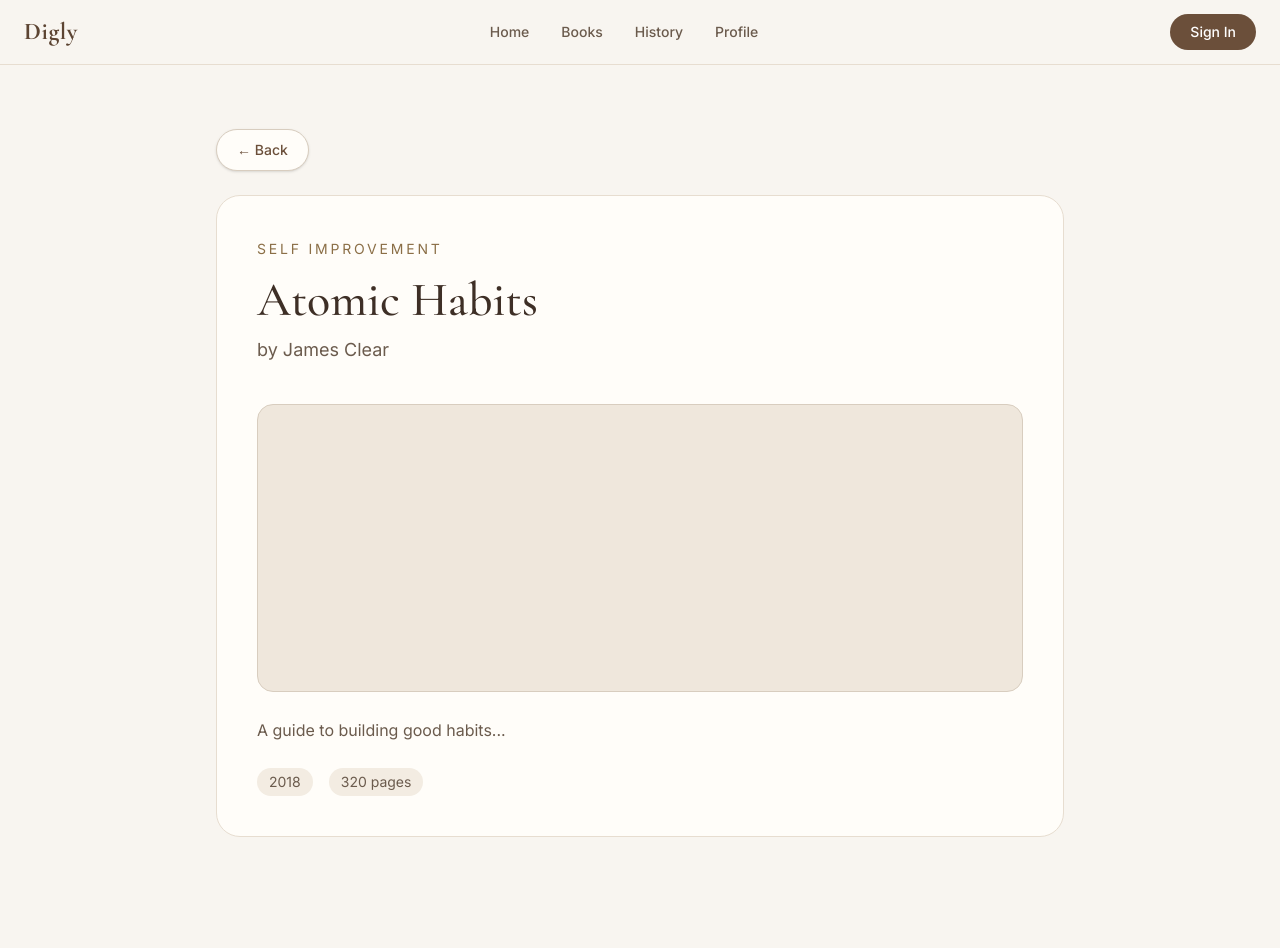
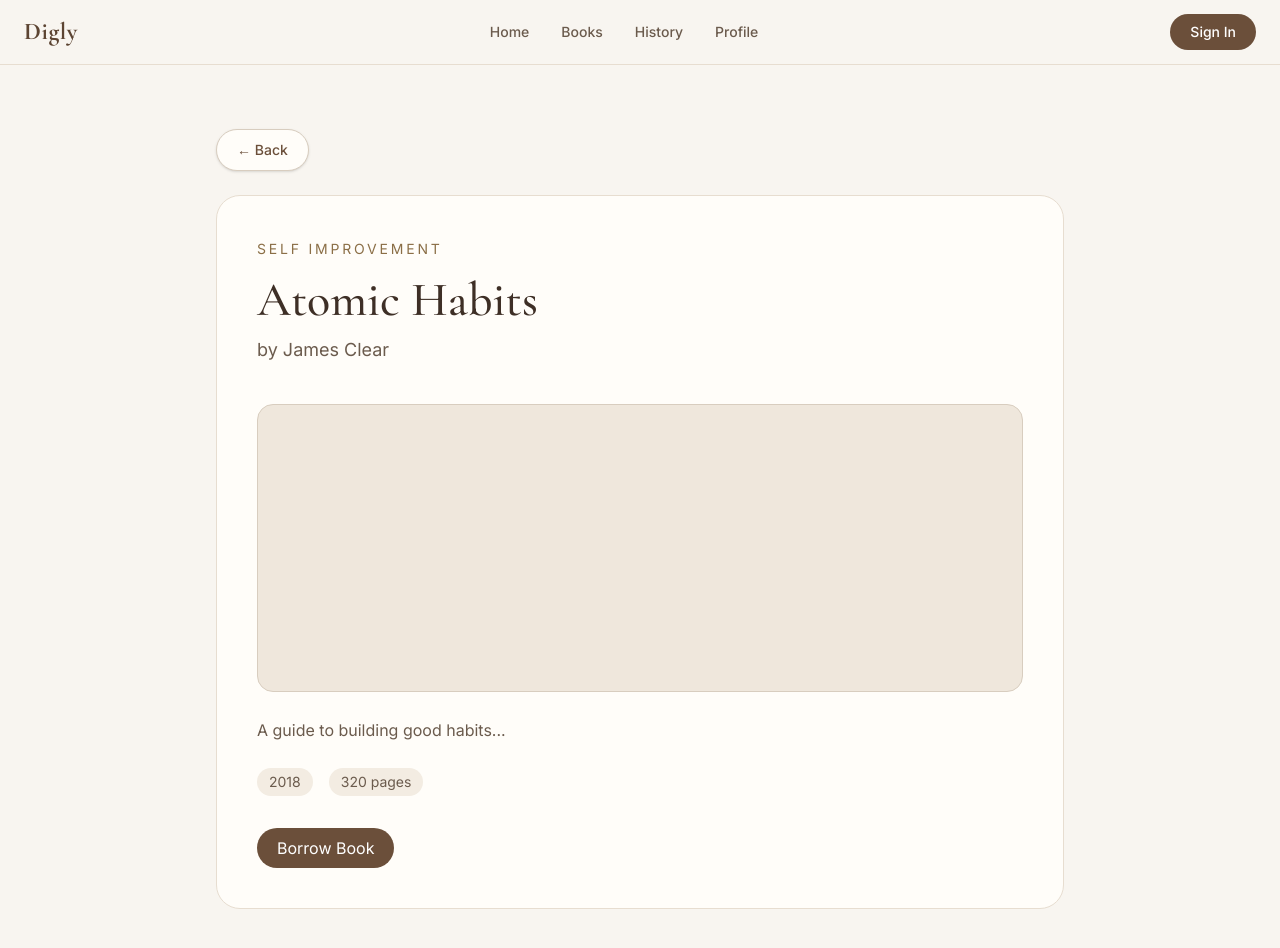
Before and after one commit to Hanifahst/Digly, a React app in the folder frontend/: page /books/1 in a window 1280 px wide. Shown: the top 948 px of the page. Before the commit the page ends 901 px from the top, so only its background shows below. Built offline with nearby package versions, Linux system fonts and the light colour scheme; the HTML template or start-up script is replaced by a standard one.

Commit message:
feat: implement basic borrow system with context

```diff
--- /dev/null
+++ b/frontend/src/context/BorrowContext.jsx
@@ -0,0 +1,34 @@
+import { createContext, useContext, useState } from "react";
+
+const BorrowContext = createContext();
+
+export function BorrowProvider({ children }) {
+  const [borrowedBooks, setBorrowedBooks] = useState([]);
+
+  const borrowBook = (book) => {
+    const exists = borrowedBooks.find((b) => b.id === book.id);
+    if (exists) return;
+
+    setBorrowedBooks([...borrowedBooks, book]);
+  };
+
+  const isBorrowed = (id) => {
+    return borrowedBooks.some((b) => b.id === id);
+  };
+
+  const returnBook = (id) => {
+    setBorrowedBooks((prev) => prev.filter((b) => b.id !== id));
+  };
+
+  return (
+    <BorrowContext.Provider
+      value={{ borrowedBooks, borrowBook, isBorrowed, returnBook }}
+    >
+      {children}
+    </BorrowContext.Provider>
+  );
+}
+
+export function useBorrow() {
+  return useContext(BorrowContext);
+}
--- a/frontend/src/main.jsx
+++ b/frontend/src/main.jsx
@@ -3,9 +3,12 @@
 import { BrowserRouter } from "react-router-dom";
 import App from "./App";
 import "./index.css";
+import { BorrowProvider } from "./context/BorrowContext";
 
 ReactDOM.createRoot(document.getElementById("root")).render(
   <BrowserRouter>
-    <App />
+    <BorrowProvider>
+      <App />
+    </BorrowProvider>
   </BrowserRouter>
 );
--- a/frontend/src/pages/BookDetail/BookDetail.jsx
+++ b/frontend/src/pages/BookDetail/BookDetail.jsx
@@ -1,10 +1,14 @@
 import { useParams, useNavigate } from "react-router-dom";
+import { useState } from "react";
 import books from "../../data/books";
 import Navbar from "../../components/layout/Navbar/Navbar";
+import { useBorrow } from "../../context/BorrowContext";
 
 function BookDetail() {
   const { id } = useParams();
   const navigate = useNavigate();
+
+  const { borrowBook, isBorrowed } = useBorrow();
 
   const book = books.find((b) => b.id === Number(id));
 
@@ -15,6 +19,10 @@
       </div>
     );
   }
+
+  const handleBorrow = () => {
+  setBorrowed(true);
+};
 
   return (
     <>
@@ -64,6 +72,18 @@
                 </span>
             </div>
 
+            <button
+                onClick={() => borrowBook(book)}
+                disabled={isBorrowed(book.id)}
+                className={`mt-8 rounded-full px-5 py-2 text-white transition ${
+                    isBorrowed(book.id)
+                        ? "bg-gray-400 cursor-not-allowed"
+                        : "bg-[#6B4F3A] hover:bg-[#5A4230]"
+                }`}
+            >
+                {isBorrowed(book.id) ? "Already Borrowed" : "Borrow Book"}
+            </button>
+
           </div>
 
         </div>
```
